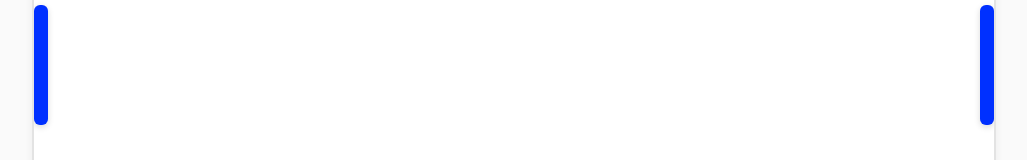
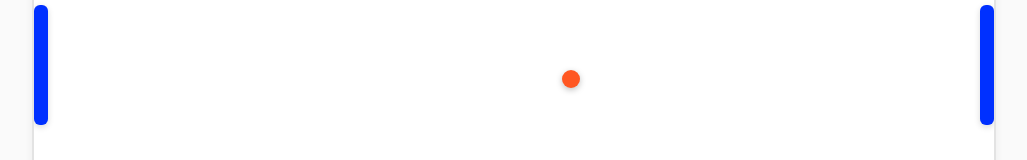
Before and after one commit to Delan60/ping-pong, a React (Vite) app: page / in a window 1280 px wide. Shown: the part 277-437 px from the top of the page, without its empty margins (126-1153 px from the left). Built offline with nearby package versions, Linux system fonts and the light colour scheme.

Commit message:
bouncing works

```diff
--- /dev/null
+++ b/src/components/ball.module.css
@@ -0,0 +1,7 @@
+.ball {
+  position: absolute;
+  background: #ff5722;
+  border-radius: 50%;
+  box-shadow: 0 2px 6px rgba(0,0,0,0.25);
+  will-change: left, top;
+}
--- /dev/null
+++ b/src/components/ball.tsx
@@ -0,0 +1,68 @@
+import { useEffect, useRef, useState, forwardRef, useImperativeHandle } from 'react';
+import styles from './ball.module.css';
+import { PLAYFIELD_WIDTH_PX, PLAYFIELD_HEIGHT_PX, BALL_SIZE_PX, BALL_INITIAL_SPEED_PX_PER_SEC } from '../gameConfig';
+
+// Simple initial direction (down-right); could be randomized later.
+const INITIAL_DIRECTION = { x: 0.7, y: 0.3 };
+
+export interface BallHandle {
+  getState(): { x: number; y: number; vx: number; vy: number; radius: number };
+  setVelocity(vx: number, vy: number): void;
+  setPosition(x: number, y: number): void;
+}
+
+export const Ball = forwardRef<BallHandle>(function Ball(_props, ref) {
+  // Center position in pixels
+  const [x, setX] = useState(PLAYFIELD_WIDTH_PX / 2);
+  const [y, setY] = useState(PLAYFIELD_HEIGHT_PX / 2);
+
+  // Velocity components (pixels per second)
+  const velocityRef = useRef({
+    vx: INITIAL_DIRECTION.x * BALL_INITIAL_SPEED_PX_PER_SEC,
+    vy: INITIAL_DIRECTION.y * BALL_INITIAL_SPEED_PX_PER_SEC,
+  });
+
+  const previousTimestampRef = useRef<number | null>(null);
+  const rafIdRef = useRef<number | null>(null);
+
+  useEffect(() => {
+    const step = (ts: number) => {
+      if (previousTimestampRef.current == null) previousTimestampRef.current = ts;
+      const delta = (ts - previousTimestampRef.current) / 1000;
+      previousTimestampRef.current = ts;
+
+  let { vx, vy } = velocityRef.current;
+      // Safety: if velocity somehow zeroed out, reinitialize so ball moves.
+      if (vx === 0 && vy === 0) {
+        vx = INITIAL_DIRECTION.x * BALL_INITIAL_SPEED_PX_PER_SEC;
+        vy = INITIAL_DIRECTION.y * BALL_INITIAL_SPEED_PX_PER_SEC;
+      }
+
+  setX(prevX => prevX + vx * delta);
+
+  setY(prevY => prevY + vy * delta);
+
+      velocityRef.current.vx = vx;
+      velocityRef.current.vy = vy;
+
+      rafIdRef.current = requestAnimationFrame(step);
+    };
+    rafIdRef.current = requestAnimationFrame(step);
+    return () => { if (rafIdRef.current) cancelAnimationFrame(rafIdRef.current); };
+  }, []);
+
+  const style: React.CSSProperties = {
+    width: BALL_SIZE_PX,
+    height: BALL_SIZE_PX,
+    left: x - BALL_SIZE_PX / 2,
+    top: y - BALL_SIZE_PX / 2,
+  };
+
+  useImperativeHandle(ref, (): BallHandle => ({
+    getState: () => ({ x, y, vx: velocityRef.current.vx, vy: velocityRef.current.vy, radius: BALL_SIZE_PX / 2 }),
+    setVelocity: (nvx, nvy) => { velocityRef.current.vx = nvx; velocityRef.current.vy = nvy; },
+    setPosition: (nx, ny) => { setX(nx); setY(ny); }
+  }), [x, y]);
+
+  return <div className={styles.ball} style={style} aria-label="ball" role="presentation" />;
+});
--- a/src/components/game.tsx
+++ b/src/components/game.tsx
@@ -1,10 +1,22 @@
 import type { FC } from 'react';
+import { useRef } from 'react';
 import { Layout } from './layout';
-import { Paddle } from './paddle';
+import { Paddle, type PaddleHandle } from './paddle';
+import { Ball, type BallHandle } from './ball';
+import { usePaddleBallCollision } from '../hooks/usePaddleBallCollision';
 
-export const Game: FC = () => (
-  <Layout>
-    <Paddle side="left" ariaLabel="left player paddle" />
-    <Paddle side="right" ariaLabel="right player paddle" keyMapping={{ up: ['i','I'], down: ['k','K'] }} />
-  </Layout>
-);
+export const Game: FC = () => {
+  const leftPaddleRef = useRef<PaddleHandle>(null);
+  const rightPaddleRef = useRef<PaddleHandle>(null);
+  const ballRef = useRef<BallHandle>(null);
+
+  usePaddleBallCollision(leftPaddleRef, rightPaddleRef, ballRef);
+
+  return (
+    <Layout>
+      <Paddle ref={leftPaddleRef} side="left" ariaLabel="left player paddle" />
+      <Paddle ref={rightPaddleRef} side="right" ariaLabel="right player paddle" keyMapping={{ up: ['i','I'], down: ['k','K'] }} />
+      <Ball ref={ballRef} />
+    </Layout>
+  );
+};
--- a/src/components/paddle.tsx
+++ b/src/components/paddle.tsx
@@ -1,7 +1,9 @@
-import { useEffect, useRef, useState, type FC } from 'react';
+import { useEffect, useRef, useState, forwardRef, useImperativeHandle } from 'react';
 import { useKeyHold } from '../hooks/useKeyHold';
 import styles from './paddle.module.css';
 import { PLAYFIELD_HEIGHT_PX, PADDLE_HEIGHT_PX, PADDLE_SPEED_PX_PER_SEC } from '../gameConfig';
+
+export interface PaddleHandle { getState(): { centerY: number; side: 'left' | 'right' }; }
 
 export interface PaddleProps {
 	side: 'left' | 'right';
@@ -9,7 +11,7 @@ export interface PaddleProps {
 	keyMapping?: { up: string[]; down: string[] };
 }
 
-export const Paddle: FC<PaddleProps> = ({ side, ariaLabel, keyMapping }) => {
+export const Paddle = forwardRef<PaddleHandle, PaddleProps>(function Paddle({ side, ariaLabel, keyMapping }, ref) {
 	const [paddleCenterY, setPaddleCenterY] = useState(PLAYFIELD_HEIGHT_PX / 2);
 	const keyStateRef = useKeyHold(keyMapping);
 	const previousFrameTimestampRef = useRef<number | null>(null);
@@ -42,6 +44,8 @@ export const Paddle: FC<PaddleProps> = ({ side, ariaLabel, keyMapping }) => {
 
 	const topPercent = (paddleCenterY / PLAYFIELD_HEIGHT_PX) * 100;
 	const edgeClass = side === 'left' ? styles.leftEdge : styles.rightEdge;
+	useImperativeHandle(ref, () => ({ getState: () => ({ centerY: paddleCenterY, side }) }), [paddleCenterY, side]);
+
 	return (
 		<div
 			className={`${styles.paddle} ${edgeClass}`}
@@ -50,4 +54,4 @@ export const Paddle: FC<PaddleProps> = ({ side, ariaLabel, keyMapping }) => {
 			role="presentation"
 		/>
 	);
-};
+});
--- a/src/gameConfig.ts
+++ b/src/gameConfig.ts
@@ -7,8 +7,11 @@ export const PLAYFIELD_HEIGHT_PX = 600;
 
 export const PADDLE_HEIGHT_PX = 120; // match paddle.module.css height
 export const PADDLE_SPEED_PX_PER_SEC = 360; // vertical speed in pixels per second
+export const PADDLE_WIDTH_PX = 14; // match paddle.module.css width
 
-// Future config candidates:
-// export const BALL_SIZE_PX = 20;
-// export const BALL_START_SPEED_PX_PER_SEC = 480;
+export const BALL_SIZE_PX = 18;
+export const BALL_INITIAL_SPEED_PX_PER_SEC = 500;
+export const BALL_SPEED_INCREMENT = 40; // speed added after each paddle hit (future use)
+export const BALL_MAX_SPEED_PX_PER_SEC = 1000;
+
 // export const PADDLE_WIDTH_PX = 12; // if needed in logic
--- /dev/null
+++ b/src/hooks/usePaddleBallCollision.ts
@@ -0,0 +1,68 @@
+import { useEffect, useRef } from 'react';
+import { PADDLE_HEIGHT_PX, PADDLE_WIDTH_PX, PLAYFIELD_WIDTH_PX, PLAYFIELD_HEIGHT_PX, BALL_SIZE_PX } from '../gameConfig';
+import type { PaddleHandle } from '../components/paddle';
+import type { BallHandle } from '../components/ball';
+
+/** Simple paddle-ball collision hook. Call inside Game with refs to paddles & ball. */
+export function usePaddleBallCollision(
+  leftPaddleRef: React.RefObject<PaddleHandle | null>,
+  rightPaddleRef: React.RefObject<PaddleHandle | null>,
+  ballRef: React.RefObject<BallHandle | null>
+) {
+  const rafRef = useRef<number | null>(null);
+
+  useEffect(() => {
+    const step = () => {
+      const ball = ballRef.current?.getState();
+      if (ball) {
+  let { x, y, vx, vy, radius } = ball;
+        const left = leftPaddleRef.current?.getState();
+        const right = rightPaddleRef.current?.getState();
+
+        let collided = false;
+
+        // Vertical wall bounce (top/bottom)
+        if (y - radius < 0) {
+          y = radius;
+          vy = Math.abs(vy);
+          collided = true;
+        } else if (y + radius > PLAYFIELD_HEIGHT_PX) {
+          y = PLAYFIELD_HEIGHT_PX - radius;
+          vy = -Math.abs(vy);
+          collided = true;
+        }
+        // Left paddle collision
+  if (vx < 0 && x - radius <= PADDLE_WIDTH_PX) {
+          if (left && Math.abs(y - left.centerY) <= PADDLE_HEIGHT_PX / 2 + radius) {
+            x = PADDLE_WIDTH_PX + radius;
+            vx = Math.abs(vx); // reflect right
+            collided = true;
+          }
+        }
+        // Right paddle collision
+        const rightPaddleX = PLAYFIELD_WIDTH_PX - PADDLE_WIDTH_PX;
+  if (vx > 0 && x + radius >= rightPaddleX) {
+          if (right && Math.abs(y - right.centerY) <= PADDLE_HEIGHT_PX / 2 + radius) {
+            x = rightPaddleX - radius;
+            vx = -Math.abs(vx); // reflect left
+            collided = true;
+          }
+        }
+
+        // Horizontal wall bounce if missed paddles (temporary scoring placeholder)
+        if (!collided) {
+          if (x - radius < 0) { x = radius; vx = Math.abs(vx); collided = true; }
+          else if (x + radius > PLAYFIELD_WIDTH_PX) { x = PLAYFIELD_WIDTH_PX - radius; vx = -Math.abs(vx); collided = true; }
+        }
+
+        if (collided && ballRef.current) {
+          ballRef.current.setPosition(x, y);
+          ballRef.current.setVelocity(vx, vy);
+        }
+      }
+      rafRef.current = requestAnimationFrame(step);
+    };
+    rafRef.current = requestAnimationFrame(step);
+    return () => { if (rafRef.current) cancelAnimationFrame(rafRef.current); };
+  }, [leftPaddleRef, rightPaddleRef, ballRef]);
+}
```
Also changed, not shown: 1 other file (tests, documents, lock files or other folders).
